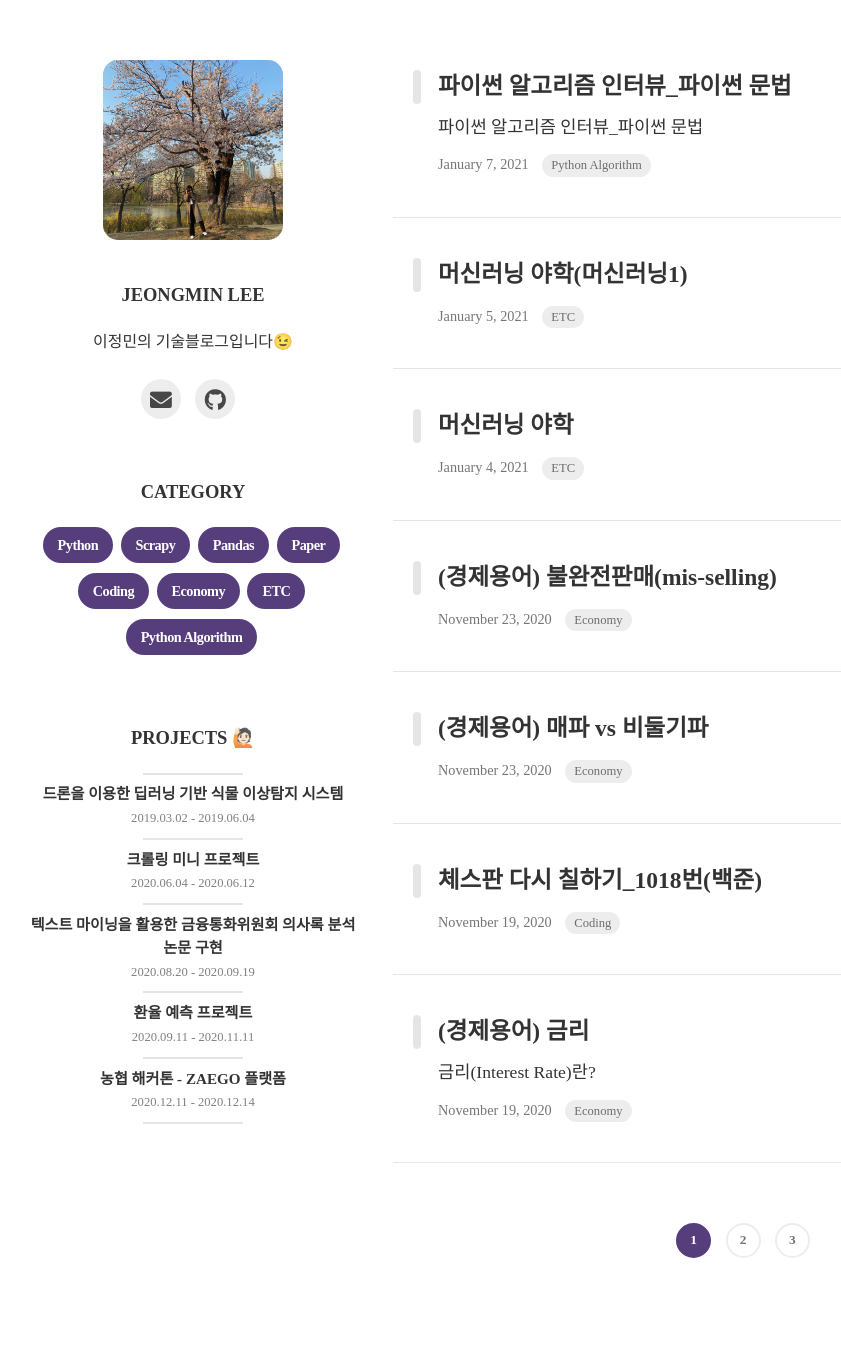
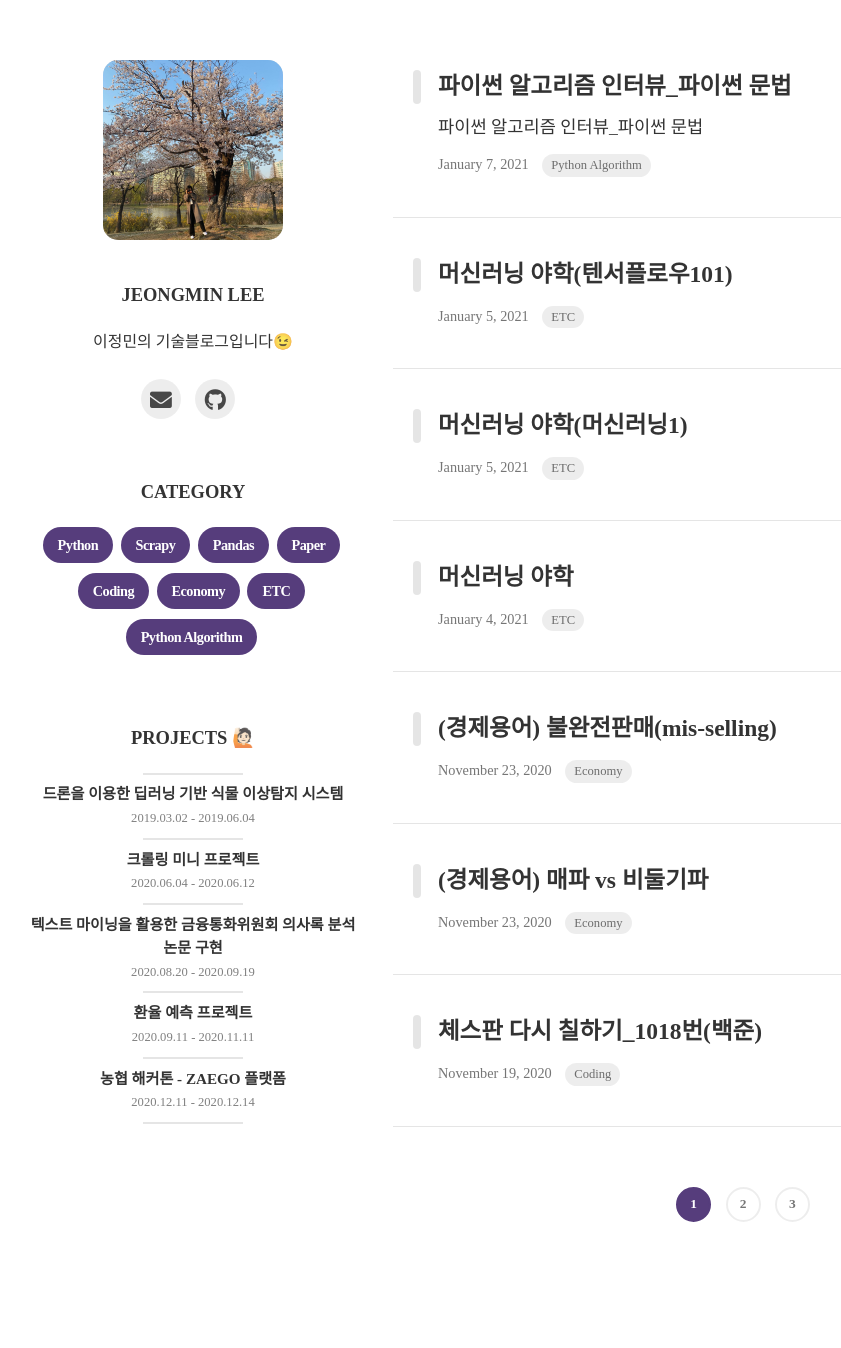
Before and after one commit to Lee-JeongMin/Lee-JeongMin.github.io, a Jekyll site: the page built from index.html, in a window 1280 px wide. Shown: the whole page, without its empty margins (77-918 px from the left). Built offline with Jekyll 4.4.1, drawn with Linux system fonts in a browser that asks for light colours; nearby versions of some CDN libraries; some web fonts are replaced; the list of posts is cut into pages by our own code; after the commit the page ends 1312 px from its top, so only the background shows below that; part of the change alters nothing that is shown.

Commit message:
ADD 머신러닝 야학

```diff
--- /dev/null
+++ b/_posts/2021-01-05-ml-yahac-tensorflow101.md
@@ -0,0 +1,187 @@
+---
+layout: post
+title: 머신러닝 야학(텐서플로우101)
+subtitle :
+tags: [ETC]
+author: JeongMin Lee
+comments : True
+---
+
+### 머신러닝 야학(텐서플로우101)
+
+------
+
+[`텐서플로우101`](https://opentutorials.org/course/4966)을 들으면서 내용을 정리해보았다.
+
+
+
+###### 1일차
+
+* 101-1 오리엔테이션
+  * Neural Network(= 인공신경망, 딥러닝)
+  * 사람의 두뇌가 동작하는 방법을 모방해서 기계가 학습을 할 수 있도록 고안된 알고리즘
+  * 라이브러리란? 딥러닝 프로그램을 쉽게 구현할 수 있도록 다양한 기능을 제공해 주는 것
+  * 종류 : **텐서플로우**, 파이토치, 카페, 티아노
+
+* 101-2 목표와 전략
+
+* 101-3 지도학습의 빅픽쳐
+
+![지도학습 구조](../assets/img/%EC%A7%80%EB%8F%84%ED%95%99%EC%8A%B5%20%EA%B5%AC%EC%A1%B0.PNG)
+
+* 101-4 환경설정-Google Colaboratory
+
+###### 2일차
+
+* 101-5 표를 다루는 도구 '판다스'
+  - 변수(variable) : 하나의 데이터를 저장할 수 있는 메모리 공간
+  - 표에서는 컬럼 헤더를 변수라고 함
+  - 원인(독립변수), 결과(종속변수) => 지도학습은 독립변수와 종속변수를 분리해야함
+
+* 101-6 표를 다루는 도구 '판다스'(실습)
+  * 표를 다루는 도구 판다스.ipynb
+  * 파일 읽어오기 : pd.read_csv('경로/파일명.csv')
+  * 모양 확인하기 : print(data.shape)
+  * 칼럼 선택하기 : data[['칼럼명1','칼럼명2','칼럼명3']]
+  * 칼럼 이름 출력하기 : print(data.columns)
+  *  맨 위 5개 관측치 출력하기 : data.head()
+
+* 101-7 레모네이드 판매 예측
+
+  ![캡처](../assets/img/%EC%BA%A1%EC%B2%98.PNG)
+
+  ###### 1. 과거의 데이터를 준비합니다.
+
+  * 데이터를 읽어온 후 pandas를 사용해 독립변수와 종속변수를 나눈다.
+
+  ###### 2. 모델의 구조를 만듭니다.
+
+  - tensorflow를 사용해 모델을 만든다.
+  - Input의 shape과 Output의 shape은 데이터의 입력인 독립변수와 출력인 종속변수의 shape에 맞춰 작성한다.
+
+  ###### 3. 데이터로 모델을 학습(FIT)합니다.
+
+  - epochs : 전체 데이터를 몇 번 반복하여 학습할 것인지 결정하는 숫자
+
+  ###### 4. 모델을 이용합니다.
+
+  - model.predict([새로운 입력값])을 통해 모델을 이용
+
+
+
+* 101-8 손실의 의미
+
+  ![loss](../assets/img/loss.JPG)
+
+  * loss : 모델의 출력값과 정답의 오차를 정의하는 함수
+  * loss가 0에 가까울수록 학습이 잘된 경우
+  * mse(mean square error) : (예측 - 결과)^2
+
+* 101-9 레모네이드 판매 예측(실습)
+
+  * 실습2-레모네이드 판매 예측
+
+###### 3일차
+
+* 101-10 보스턴집값 예측
+  * 이상치 : 전체 집단의 수치와 비교하여 상이하게 높거나 낮아서 평균의 대표성을 무너트리는 값
+  * 데이터의 대표값으로 주로 사용되는 값은 '평균값', '중앙값'
+* 101-11 수식과 퍼셉트론
+
+![퍼셉트론](../assets/img/%ED%8D%BC%EC%85%89%ED%8A%B8%EB%A1%A0.JPG)
+
+* 101-12 보스턴 집값 예측 실습
+  * 실습3 - 보스턴 집값 예측
+* 101-13 학습의 실제
+  * 직접 엑셀로 값을 바꾸면서 해보니까 딥러닝의 원리를 알 수 있음
+
+###### 4일차
+
+* 101-14 아이리스 품종 분류
+  * 종속변수가 양적 데이터인 경우 → 회귀 / 종속변수가 범주형 데이터인 경우 → 분류
+* 원핫인코딩
+  * 원핫인코딩이란? 범주형 데이터를 1과0의 데이터로 바꾸는 과정을 의미
+  * 분류 모델에서는 범주형 데이터를 원핫인코딩을 통해 수치로 변환
+  * \# 원핫인코딩 변환 코드
+  * iris = pd.get_dummies(iris)
+* 101-16 소프트맥스
+  * 비율로 예측하기 위해 softmax 사용
+  * 분류에 사용하는 loss : crossentropy(categorical_crossentropy) / 회귀에 사용하는 loss : mse
+  * 분류 모델은 loss보다도 정확도로 파악 (metrics='accuracy')
+* 추가_활성화함수(종류&사용법)
+  * Sigmoid
+    * output의 값을 0~1사이로 만들어준다.
+    * vanishing gradient 현상 : input값이 너무 크거나 작아지면 기울기가 거의 0이 됨
+    * 대부분의 경우 성능이 좋지 않아 잘 사용하지 않는다. 하지만 Binary classification의 경우 출력층의 노드가 1개이므로, 0~1사이의 값을 가져 마지막 cast를 통해(ex, 0.5이상이면 1, 미만이면 0) 1 or 0값을 Output으로 받을 수 있다.
+  * Tanh
+    * output의 값을 -1~1사이로 가지며 데이터의 평균이 0이다.
+    * sigmoid보다 tanh이 성능이 더 좋다.
+    * vanishing gradient 현상 존재
+  * ReLU
+    * 가장 성능이 좋아 많이 사용한다.
+    * 대부분의 input값에 대해 기울기가 0이 아니기 떄문에 학습이 빨리 된다.
+    * input이 음수인 경우 기울기가 0이다.
+  * leakyReLU
+    * ReLU와 비슷하지만, input값이 음수인 경우 기울기가 0이 아닌 0.01을 갖기때문에 학습이 더 잘 된다.
+  * Softmax
+    * input값을 0~1가이의 출력이 되도록 정규화하여 출력값들의 총합이 항상 1이되는 특성을 지닌다.
+    * 주로 확률적 classification을 할 때 용이하게 사용된다.
+  * Identity Function(항등함수)
+    * 양극성이며 입력값의 가중합이 그대로 출력된다.
+  * Swish
+    * ReLU를 대체하기 위해 구글이 고안한 함수
+    * 시그모이드 함수에 x를 곱한 간단한 형태이다.
+    * 깊은 레이어를 학습시킬 때 ReLU보다 더 뛰어난 성능을 보여주고 있다.
+* 추가_loss함수(종류&사용법)
+  * MAE(Mean Absolute Error)
+    * 에러 절대값의 평균을 구한다
+    * 주로 회귀모델에 사용
+  * MSE(Mean Squared Error)
+    * (예측값 - 실제값)^2 의 평균
+    * 제곱하는 이유는 오차가 음수인 경우 오차의 합산에서 의미가 달라지기 때문이다(ex. -5 + 5 = 0 )
+    * 제곱으로 인해 오차가 양수이든 음수이든 누적 값을 증가시킨다.
+    * 주로 회귀 모델에 사용
+  * RMSE(Root Mean Squared Error)
+    * MSE와 기본적으로 동일하되 루트를 추가한 것이다.
+    * MSE는 오류의 제곱을 구하기 때문에 실제 오류 값보다 커지는 경향이 있어 루트를 통해 값의 왜곡을 줄여준다.
+  * Binary crossentropy
+    * 주로 이진 분류모델에 사용
+    * 2개의 클래스를 가진 경우 사용
+  * Categorical crossentropy
+    * 멀티클래스 분류에 사용
+    * 종속변수가 [1, 0, 0], [0, 1, 0], [0, 0, 1]과 같이 one-hot의 형태로 제공될 때 사용
+  * Sparse categorical crossentropy
+    * 멀티클래스 분류에 사용
+    * 종속변수가 0, 1, 2, 3, 4와 같이 정수의 형태로 제공될 때 사용
+
+###### 5일차
+
+* 101-18 히든레이어
+  * 딥러닝(인공신경망) : 각각의 모델을 연속적으로 연결하여 하나의 거대한 신경망을 만드는 것
+
+![hidden_layer](../assets/img/hidden_layer.JPG)
+
+* 101-19 히든레이어 실습
+  * 실습5-멀티레이어
+* 101-20 데이터를 위한 팁
+  * 변수(칼럼) 타입 확인 : 데이터.dtypes
+  * 변수를 범주형으로 변경 :
+    * 데이터['칼럼명'].astype('category')
+  * 변수를 수치형으로 변경 :
+    * 데이터['칼럼명'].astype/('int')
+    * 데이터['칼럼명'].astype/('float')
+  * NA 값의 처리
+    * NA 갯수 체크 : 데이터.isna().sum()
+    * NA 값 채우기 : 데이터['칼럼명'].fillna(특정숫자)
+
+* 101-21 모델을 위한 팁
+  * tf.keras.layers.BatchNormalization() : Dense와 Activation 레이어 사이에 두는게 가장 효과적
+  * tf.keras.layers.Activation('swish')
+
+
+
+
+
+
+
+* 모든 사진은 머신러닝 야학에서 발췌하였다. [기여자](https://opentutorials.org/course/4548/28953)에 들어가보면 교육을 만드는 데 도움을 주신분들을 확인해볼 수 있다.
```
Also changed, not shown: _posts/2021-01-07-python-algorithm-interview-grammar.md (+20 -0 lines), assets/img/hidden_layer.JPG (added), assets/img/loss.JPG (added), assets/img/지도학습 구조.PNG (added), assets/img/캡처.PNG (added), assets/img/퍼셉트론.JPG (added).
